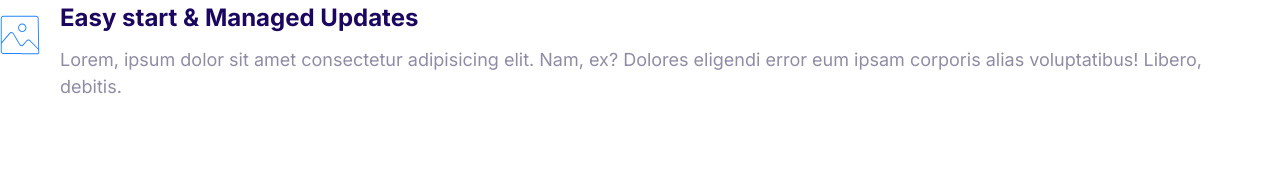
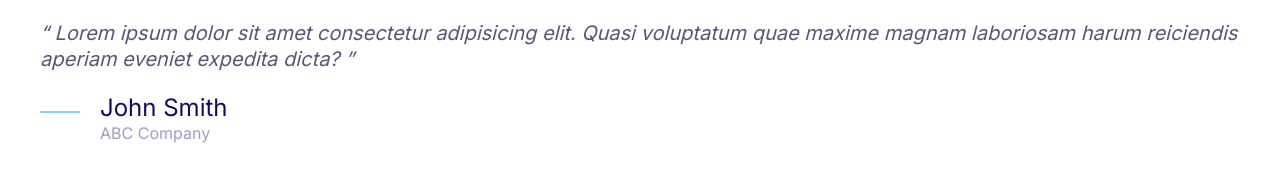
Before and after one commit to WesleySantos/moshifyProyect, a plain HTML site: page index.html in a window 1280 px wide. Drawn offline with Linux system fonts and the light colour scheme.

Commit message:
Build the quotes component.

```diff
--- a/css/styles.css
+++ b/css/styles.css
@@ -4,6 +4,7 @@
   --color-accent: #ff3400;
   --color-headings: #1b0760;
   --color-body: #918ca4;
+  --color-body-darker: #5c5577;
   --color-border: #ccc;
   --border-radius: 30px;
 }
@@ -391,3 +392,50 @@ a {
 .media__image {
   margin-top: 1.5rem;
 }
+
+/* Quotes */
+
+.quote {
+  font-size: 3rem;
+  font-style: italic;
+  color: var(--color-body-darker);
+  line-height: 1.3;
+}
+
+.quote__text::before {
+  content: open-quote;
+}
+
+.quote__text::after {
+  content: close-quote;
+}
+
+.quote__line {
+  margin-top: 0;
+}
+.quote__author {
+  font-size: 3rem;
+  font-style: normal;
+  font-weight: 500;
+  margin-bottom: 0;
+}
+.quote__organization {
+  color: var(--color-headings);
+  font-style: normal;
+  opacity: 0.4;
+  font-size: 2rem;
+}
+
+@media screen and (min-width: 1024px) {
+  .quote {
+    font-size: 2rem;
+  }
+
+  .quote__author {
+    font-size: 2.4rem;
+  }
+
+  .quote__organization {
+    font-size: 1.6rem;
+  }
+}
--- a/index.html
+++ b/index.html
@@ -15,20 +15,25 @@
     <link rel="stylesheet" href="css/styles.css" />
   </head>
   <body>
+    <blockquote class="quote">
+      <p class="quote__text">
+        Lorem ipsum dolor sit amet consectetur adipisicing elit. Quasi
+        voluptatum quae maxime magnam laboriosam harum reiciendis aperiam
+        eveniet expedita dicta?
+      </p>
+      <footer>
         <div class="media">
-      <div class="media__image">
+          <div class="media__image quote__line">
             <svg class="icon icon--primary">
-          <use xlink:href="images/sprite.svg#snap"></use>
+              <use xlink:href="images/sprite.svg#line"></use>
             </svg>
           </div>
           <div class="media__body">
-        <h3 class="media__title">Easy start & Managed Updates</h3>
-        <p>
-          Lorem, ipsum dolor sit amet consectetur adipisicing elit. Nam, ex?
-          Dolores eligendi error eum ipsam corporis alias voluptatibus! Libero,
-          debitis.
-        </p>
+            <h3 class="media__title quote__author">John Smith</h3>
+            <p class="quote__organization">ABC Company</p>
           </div>
         </div>
+      </footer>
+    </blockquote>
   </body>
 </html>
```
Also changed, not shown: components/quotes.html (added, +20 -0 lines). Lines whose indentation alone changed are shown as unchanged.
